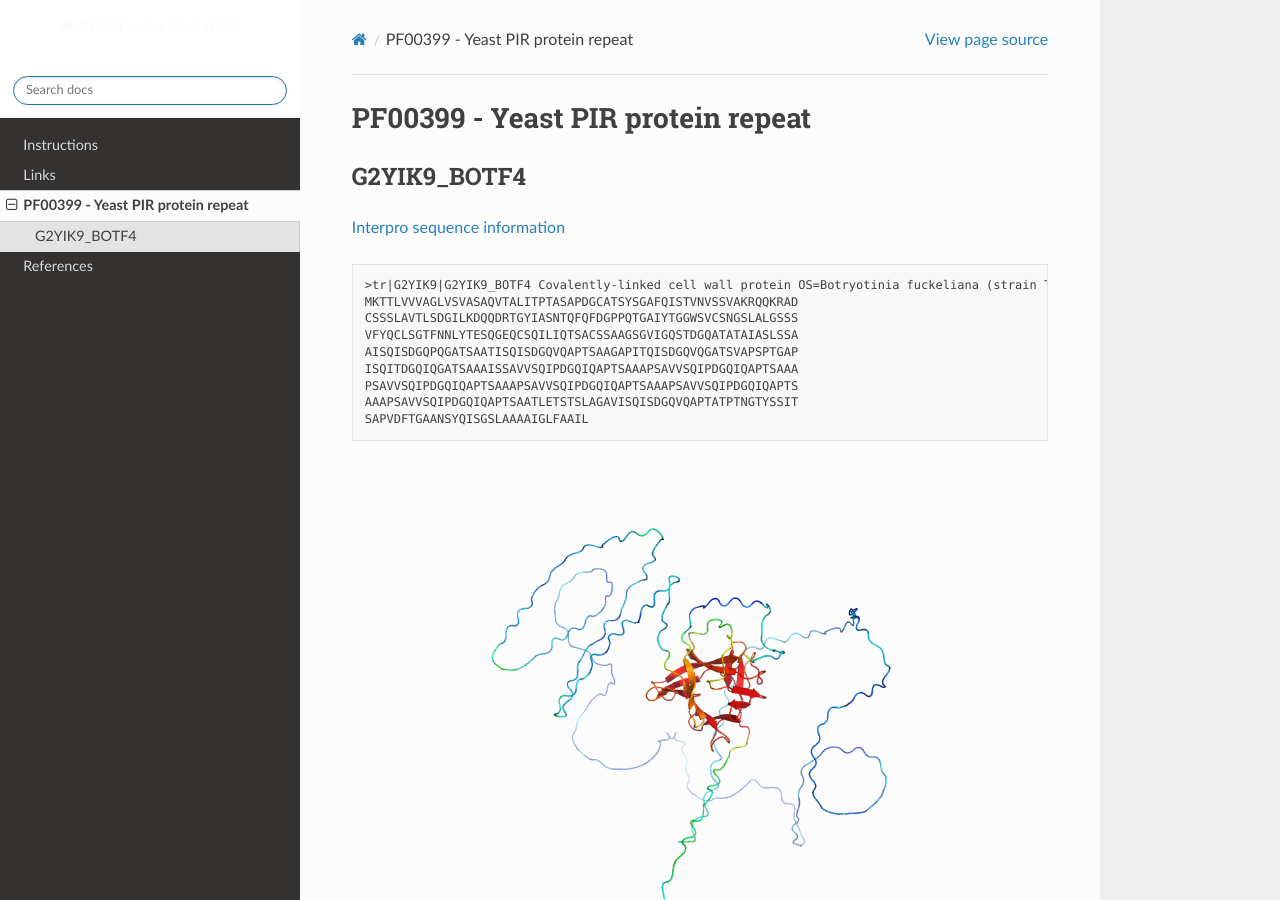
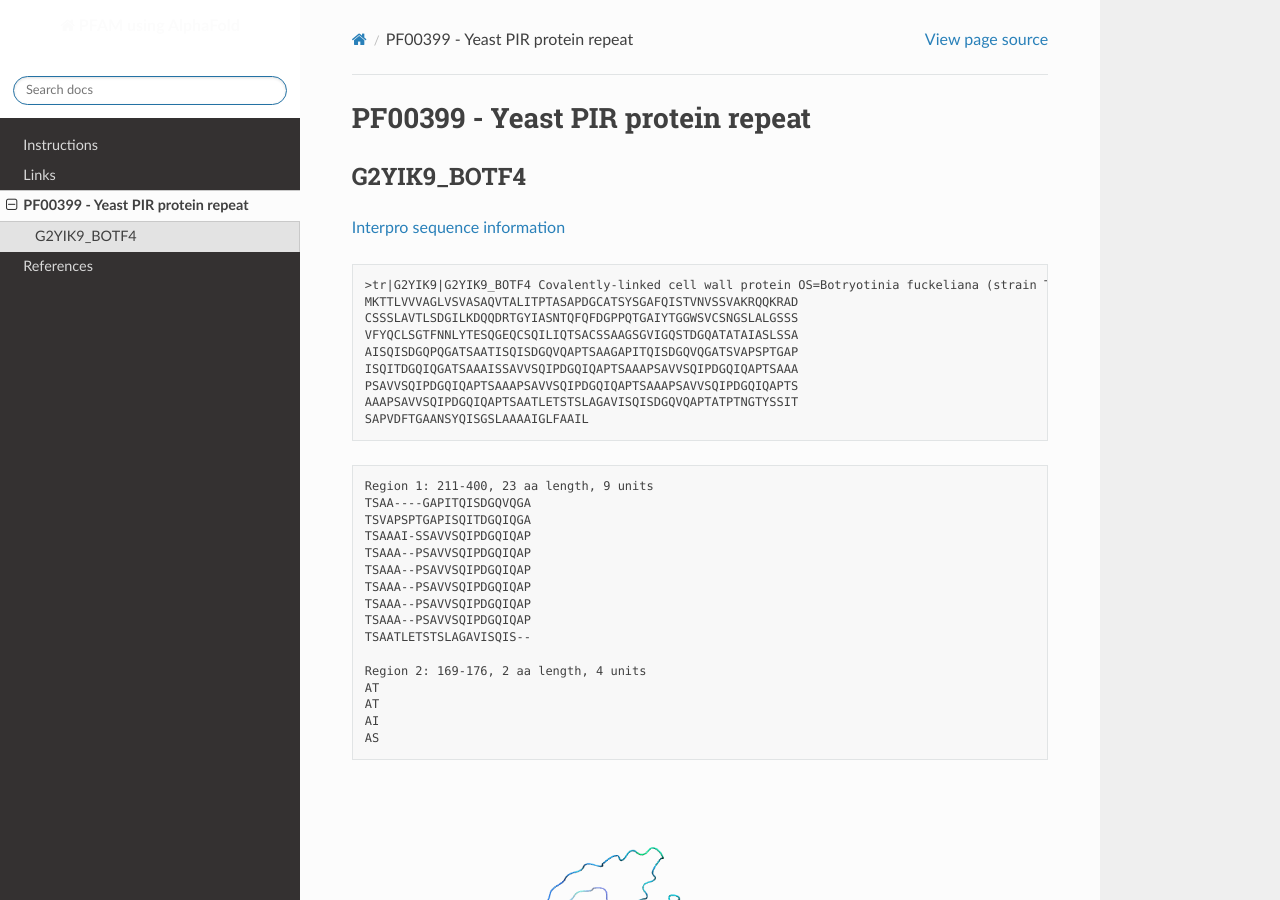
Before and after one commit to DraLaylaHirsh/AlphaFoldPfam, a Sphinx documentation site: the page built from docs/PF00399.rst, in a window 1280 px wide and 900 px high. Built offline with Sphinx 7.4.7 and the Read the Docs theme 2.0.0, drawn with Linux system fonts in a browser that asks for light colours.

Commit message:
Update PF00399.rst

```diff
--- a/docs/PF00399.rst
+++ b/docs/PF00399.rst
@@ -20,7 +20,7 @@ G2YIK9_BOTF4
   SAPVDFTGAANSYQISGSLAAAAIGLFAAIL
 
 
-.. code-block:: MRF results
+.. code-block:: MRFresults
 
   Region 1: 211-400, 23 aa length, 9 units
   TSAA----GAPITQISDGQVQGA
```
